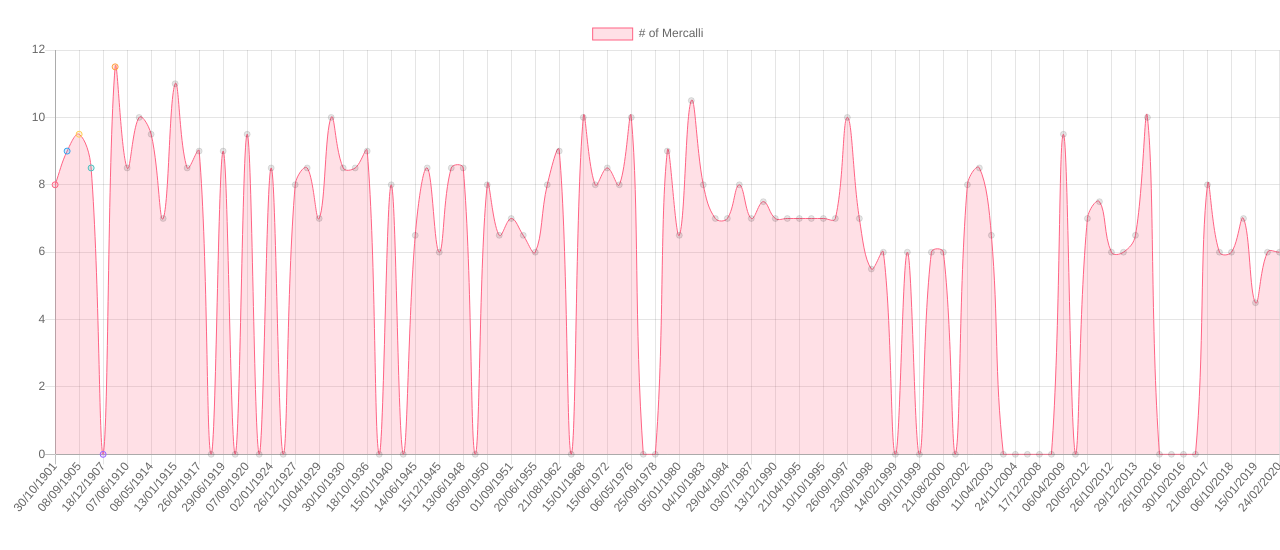
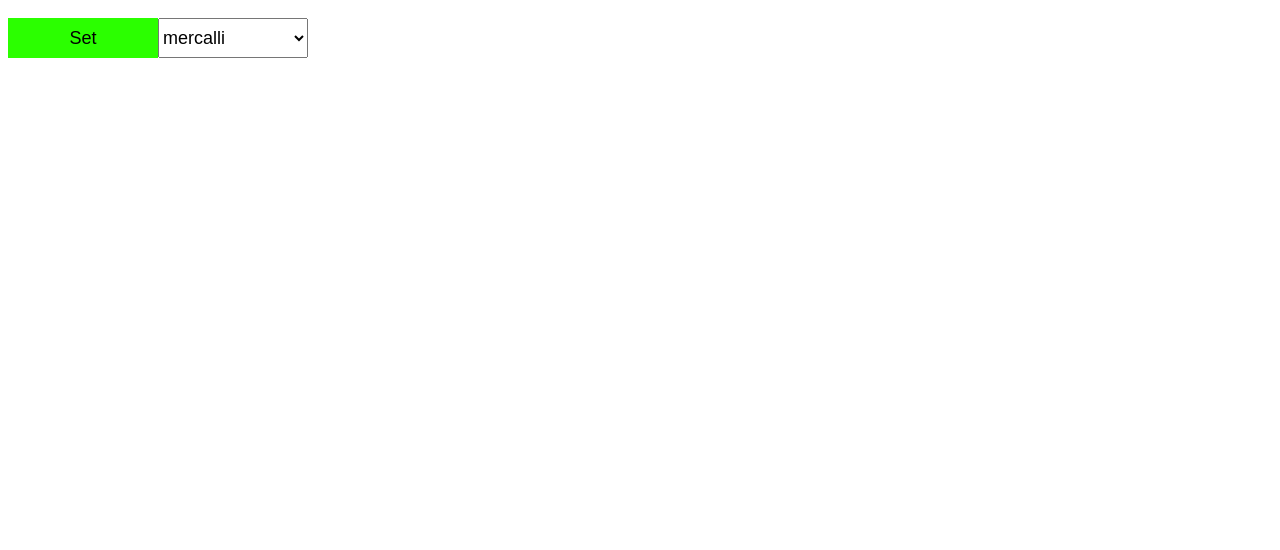
Before and after one commit to GiovanniNeve/Lista-Terremoti, a plain HTML site: page grafico/chartPage.html in a window 1280 px wide. Shown: the part 48-598 px from the top of the page. Drawn offline with nearby package versions, Linux system fonts and the light colour scheme.

Commit message:
chart fix

```diff
--- a/fileCSS.css
+++ b/fileCSS.css
@@ -44,3 +44,13 @@ iframe {
 .hide {
     display: none;
 }
+
+#setButton {
+    float: left;
+}
+
+iframe {
+    width: 100%;
+    height: 94%;
+    z-index: 1;
+}
--- a/grafico/chartJS.js
+++ b/grafico/chartJS.js
@@ -1,3 +1,8 @@
+var canvas = document.getElementById('canvasChart');
+var ctx = canvas.getContext('2d');
+var button = document.getElementById("setButton");
+var canvasChart = null;
+
 //* Declare some array
 var eventDateArray = [];
 var eventLocationArray = [];
@@ -16,32 +21,40 @@ for (var i = 0; i < dataArray.length; i++) {
     eventDeathArray.push(dataArray[i].vittime);
 }
 
+button.addEventListener("click", () => {
+    var selector = document.getElementById("dataSelector").value;
+    switch (selector) {
+        case "eventRitcherArray":
+            makeChart(eventRitcherArray, 'Ritcher');
+            break;
+        case "eventMagnitudoArray":
+            makeChart(eventMagnitudoArray, 'Magnitudo');
+            break;
+        case "eventMercalliArray":
+            makeChart(eventMercalliArray, 'Mercalli');
+            break;
+        case "eventDeathArray":
+            makeChart(eventDeathArray, 'Vittime');
+            break;
+    }
+});
+
+function makeChart(modLabel, type) {
+
+    if (Object.prototype.toString.call(canvasChart) === '[object Object]') {
+        canvasChart.destroy();
+    }
+
     //* Create chart
-var ctx = document.getElementById('canvasChart').getContext('2d');
-
-var canvasChart = new Chart(ctx, {
-    type: 'line',
+    canvasChart = new Chart(ctx, {
+        type: 'bar',
         data: {
             labels: eventDateArray,
             datasets: [{
-            label: '# of Mercalli',
-            data: eventMercalliArray,
-            backgroundColor: [
-                'rgba(255, 99, 132, 0.2)',
-                'rgba(54, 162, 235, 0.2)',
-                'rgba(255, 206, 86, 0.2)',
-                'rgba(75, 192, 192, 0.2)',
-                'rgba(153, 102, 255, 0.2)',
-                'rgba(255, 159, 64, 0.2)'
-            ],
-            borderColor: [
-                'rgba(255, 99, 132, 1)',
-                'rgba(54, 162, 235, 1)',
-                'rgba(255, 206, 86, 1)',
-                'rgba(75, 192, 192, 1)',
-                'rgba(153, 102, 255, 1)',
-                'rgba(255, 159, 64, 1)'
-            ],
+                label: '# of ' + type,
+                data: modLabel,
+                backgroundColor: 'rgba(250, 107, 107, 0.2)',
+                borderColor: 'rgba(247, 29, 29, 0.4)',
                 borderWidth: 1
             }]
         },
@@ -52,6 +65,16 @@ var canvasChart = new Chart(ctx, {
                         beginAtZero: true
                     }
                 }]
+            },
+            tooltips: {
+                mode: 'index',
+                intersect: false
+            },
+            hover: {
+                mode: 'index',
+                intersect: false
             }
         }
     });
+
+}
--- a/grafico/chartPage.html
+++ b/grafico/chartPage.html
@@ -7,8 +7,16 @@
 <body>
 
     <h1> Grafico </h1>
-
-    <canvas id="canvasChart" width="90%" height="35%"></canvas>
+    <div id="canvasDiv">
+        <button id="setButton">Set</button>
+        <select id="dataSelector" required>
+            <option value="eventMercalliArray">mercalli</option>
+            <option value="eventRitcherArray">ritcher</option>
+            <option value="eventMagnitudoArray">magnitudo</option>
+            <option value="eventDeathArray">vittime</option>
+        </select>
+    </div>
+    <canvas id="canvasChart" width="900px" height="300px"></canvas>
 
     <script src="https://cdn.jsdelivr.net/npm/chart.js@2.8.0"></script>
     <script src="../listaTerremoti.js"></script>
```
Lines whose indentation alone changed are shown as unchanged.
